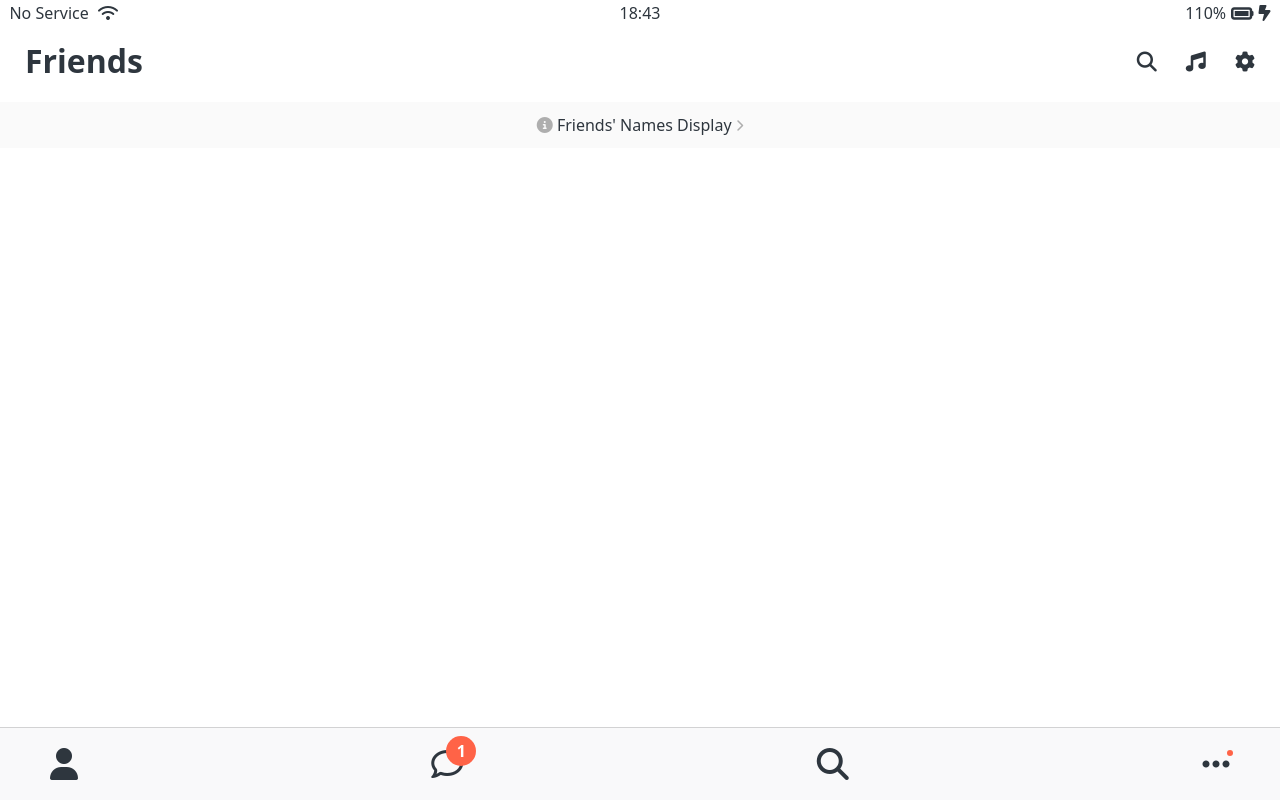
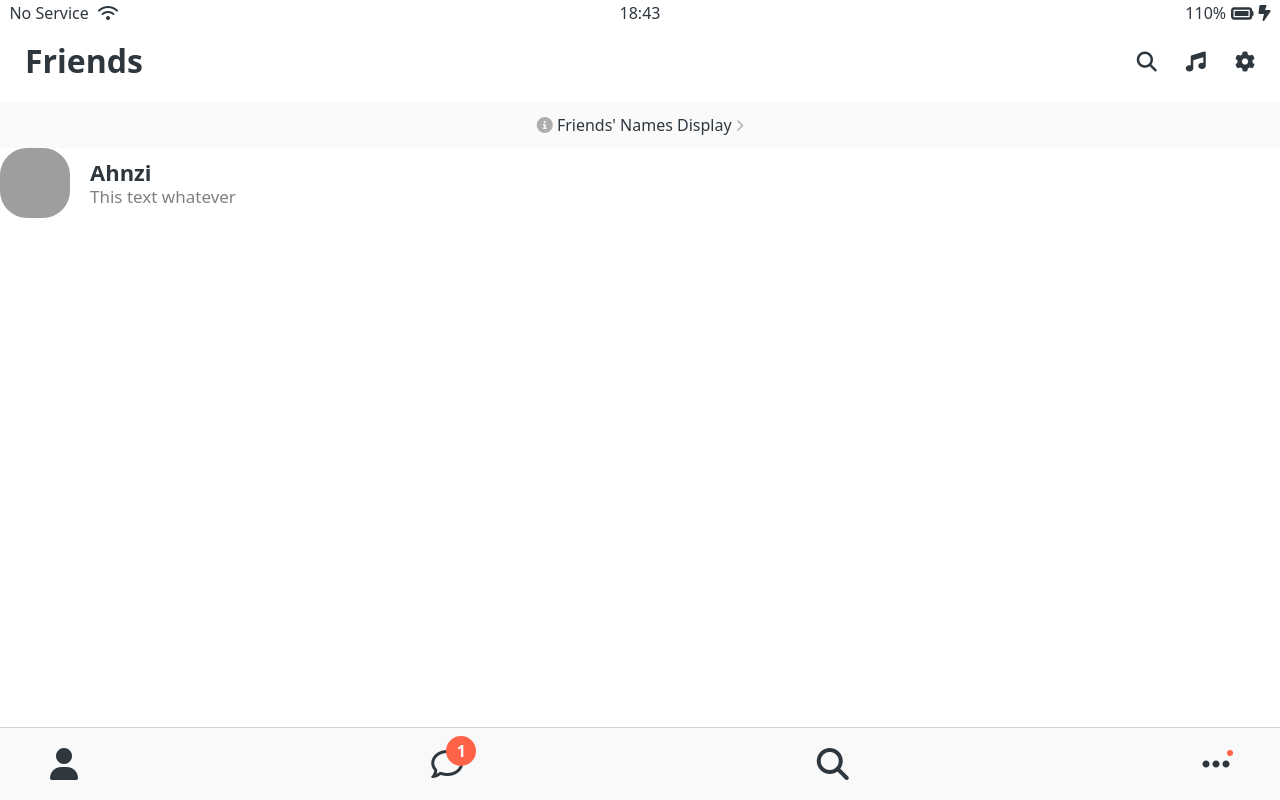
Before and after one commit to ahnzi91/kokoa-clone, a website built with Vite: page friends.html in a window 1280 px wide. Built offline with nearby package versions, Linux system fonts and the light colour scheme; grey boxes are pictures that could not be loaded.

Commit message:
#6.16 User Component part One - friend.html의 user-component 작업 완료

```diff
--- /dev/null
+++ b/css/components/user-components.css
@@ -0,0 +1,25 @@
+/* User Components CSS */
+
+.user-component,
+.user-component__column:first-child {
+  display: flex;
+  align-items: center;
+}
+
+.user-component__avatar {
+  width: 70px;
+  height: 70px;
+  border-radius: 27px;
+  margin-right: 20px;
+}
+
+.user-component__title {
+  font-size: 22px;
+  font-weight: 600;
+}
+
+.user-component__subtitle {
+  margin-top: 5px;
+  color: rgba(0, 0, 0, 0.5);
+  font-size: 17px;
+}
--- a/css/styles.css
+++ b/css/styles.css
@@ -5,6 +5,7 @@
 @import "components/status-bar.css";
 @import "components/nav-bar.css";
 @import "components/screen-header.css";
+@import "components/user-components.css";
 
 /* Screens */
 @import "screen/login.css";
--- a/friends.html
+++ b/friends.html
@@ -33,9 +33,24 @@
 
     <a href="#" id="friends-display-link">
       <i class="fa-solid fa-circle-info"></i>
-      Friends' Names Display
+      <span>Friends' Names Display</span>
       <i class="fa-solid fa-chevron-right fa-xs"></i>
     </a>
+
+    <div class="user-component">
+      <div class="user-component__column">
+        <img
+          class="user-component__avatar"
+          src="https://avatars.githubusercontent.com/u/42331481?v=4"
+          alt=""
+        />
+        <div class="user-component__text">
+          <h4 class="user-component__title">Ahnzi</h4>
+          <h6 class="user-component__subtitle">This text whatever</h6>
+        </div>
+      </div>
+      <div class="user-component__column"></div>
+    </div>
 
     <nav class="nav">
       <ul class="nav__lists">
```
